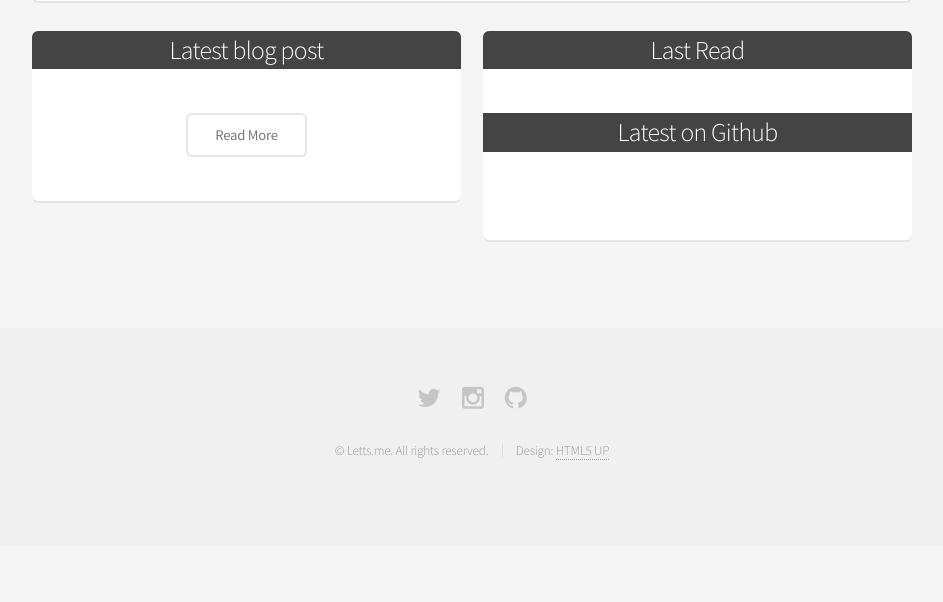
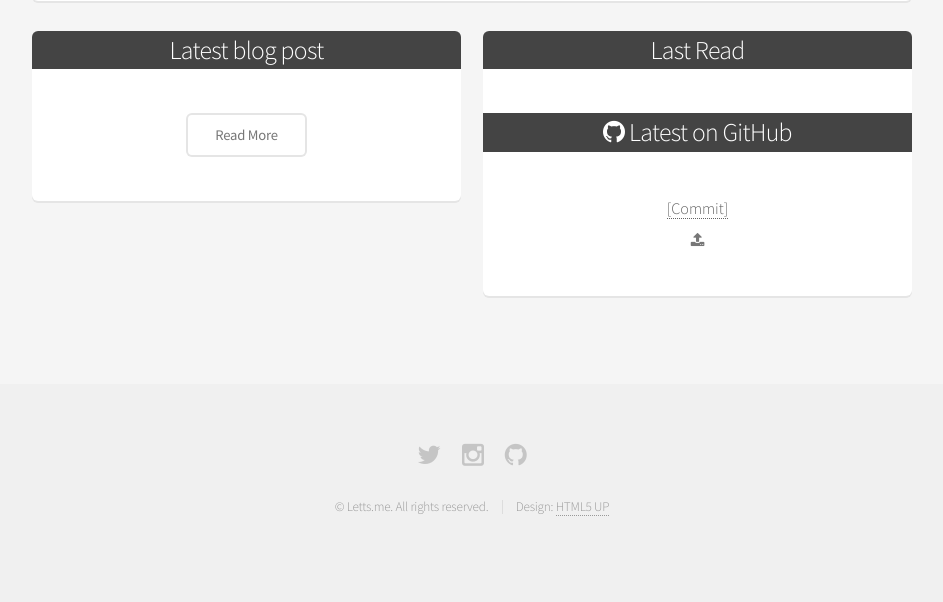
Before and after one commit to entrepreneurj/letts.me, a Django app: template letts_me/frontpage/templates/frontpage/index.html in a window 1280 px wide. Shown: the part 580-1182 px from the top of the page, without its empty margins (168-1111 px from the left). Before the commit the page ends 1040 px from the top, so only its background shows below. Run offline with Django 3.2, Linux system fonts and the light colour scheme; the template is opened without the code that fills it, so the values that code supplies are empty.

Commit message:
Adds github last commit js

```diff
--- a/letts_me/frontpage/templates/frontpage/index.html
+++ b/letts_me/frontpage/templates/frontpage/index.html
@@ -36,9 +36,9 @@
 							<span class="image featured" style="background-color:#444;"><h3 style="color:#fff;">Last Read</h3></span>
 							<h4>{{ link.title }}</h4>
 							<p><a href="{{ link.url }}">{{ link.url }}</a></p>
-							<span class="image featured" style="background-color:#444;"><h3 style="color:#fff;">Latest on Github</h3></span>
-							<h4>{{ link.title }}</h4>
-							<p><a href="{{ link.url }}">{{ link.url }}</a></p>
+							<span class="image featured" style="background-color:#444;"><h3 style="color:#fff;"><a href="https://github.com/entrepreneurj" class="icon fa-github"><span class="label">Github</span></a> Latest on GitHub</h3></span>
+							<h4><a id="github-repo" href="#">[Commit]</a></h4>
+                            <p id="github-commit-msg"><i class="icon fa-upload"><span class="label">Github</span></i> <strong id="github-hash"></strong> </p>
 						</section>
 
 					</div>
@@ -46,3 +46,33 @@
 
 			</section>
 			{% endblock main_container %}
+
+            {% block js_bottom %}
+            <script>
+            $( document ).ready(function() {
+                $.get(
+                url="https://api.github.com/users/entrepreneurj/events/public",
+                dataType="json",
+                success = function(data){
+                    $(data).each(function(index,data){
+                        if (data["type"]=="PushEvent"){
+                            var repoName = data["repo"]["name"];
+                            var hash = data["payload"]["head"];
+                            var hash_stub = hash.substr(hash.length-6);
+                            var commitMessage = null;
+                            // find last commit
+                            $(data["payload"]["commits"]).each(function(index, commit){
+                                if (commit["sha"]==hash)
+                                    {commitMessage = unescape(commit["message"]);}
+                            });
+                            $("#github-repo").text("[Commit] "+ repoName);
+                            $("#github-repo").attr("href","https://www.github.com/" + repoName);
+                            $("#github-hash").text(hash_stub+":");
+                            $("#github-commit-msg").append(commitMessage);
+                            return false;
+                        }
+                    })
+                });
+            });
+            </script>
+            {% endblock js_bottom %}
--- a/letts_me/templates/base.html
+++ b/letts_me/templates/base.html
@@ -135,4 +135,6 @@
 			</footer>
 
 	</body>
+    {% block js_bottom %}
+    {% endblock js_bottom %}
 </html>
```
